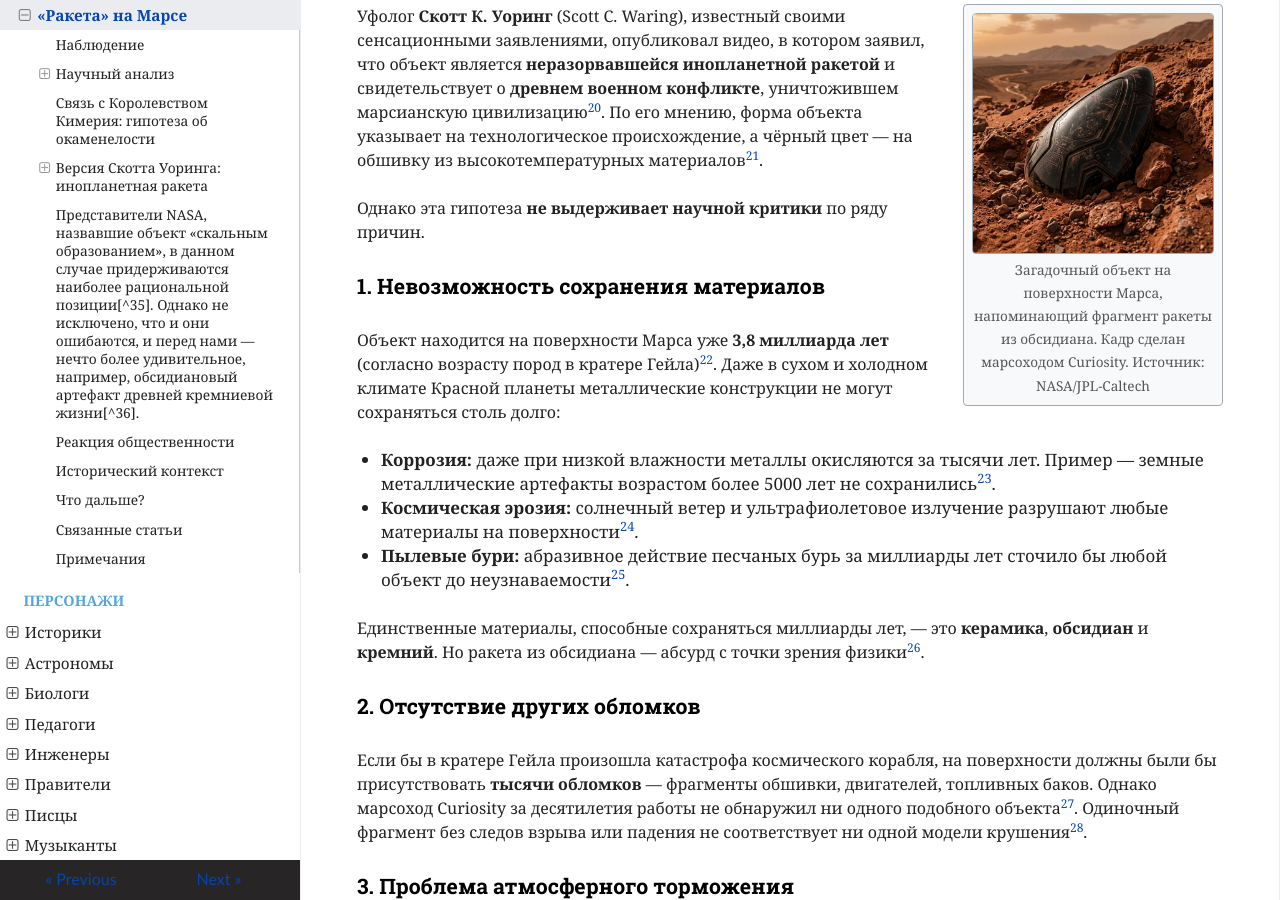
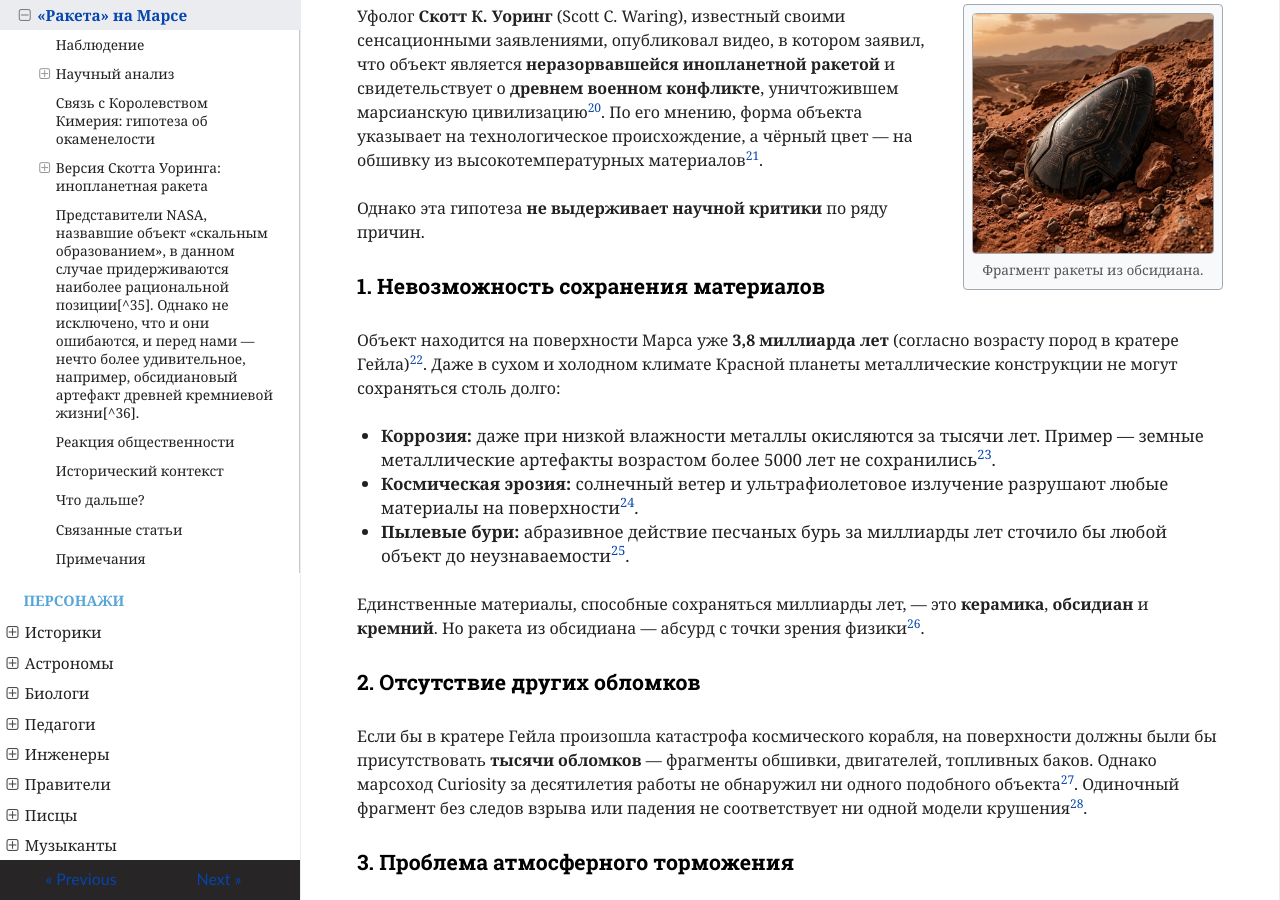
Before and after one commit to ivanhohlov14-bit/mars-encyclopedia, an MkDocs documentation site: the page built from docs/science/mars-rocket-object.md, in a window 1280 px wide and 900 px high, scrolled down 3401 px. Built offline with MkDocs 1.6.1, drawn with Linux system fonts in a browser that asks for light colours; nearby versions of some CDN libraries.

Commit message:
Update mars-rocket-object.md

```diff
--- a/docs/science/mars-rocket-object.md
+++ b/docs/science/mars-rocket-object.md
@@ -103,7 +103,7 @@
 
 <div style="float: right; margin: 0 0 1rem 1.5rem; width: 260px; background: #f8f9fa; border: 1px solid #a2a9b1; padding: 8px; font-size: 0.85rem; text-align: center; border-radius: 4px;">
   <img src="https://raw.githubusercontent.com/ivanhohlov14-bit/mars-encyclopedia/main/docs/assets/images/mars-rocket-artifact-obsidian.jpg" alt="Обсидиановый объект на Марсе" style="max-width: 100%; height: auto; border-radius: 4px; border: 1px solid #a2a9b1;">
-  <div style="margin-top: 4px; color: #555;">Загадочный объект на поверхности Марса, напоминающий фрагмент ракеты из обсидиана. Кадр сделан марсоходом Curiosity. Источник: NASA/JPL-Caltech</div>
+  <div style="margin-top: 4px; color: #555;">Фрагмент ракеты из обсидиана.</div>
 </div>
 
 Уфолог **Скотт К. Уоринг** (Scott C. Waring), известный своими сенсационными заявлениями, опубликовал видео, в котором заявил, что объект является **неразорвавшейся инопланетной ракетой** и свидетельствует о **древнем военном конфликте**, уничтожившем марсианскую цивилизацию[^20]. По его мнению, форма объекта указывает на технологическое происхождение, а чёрный цвет — на обшивку из высокотемпературных материалов[^21].
```
